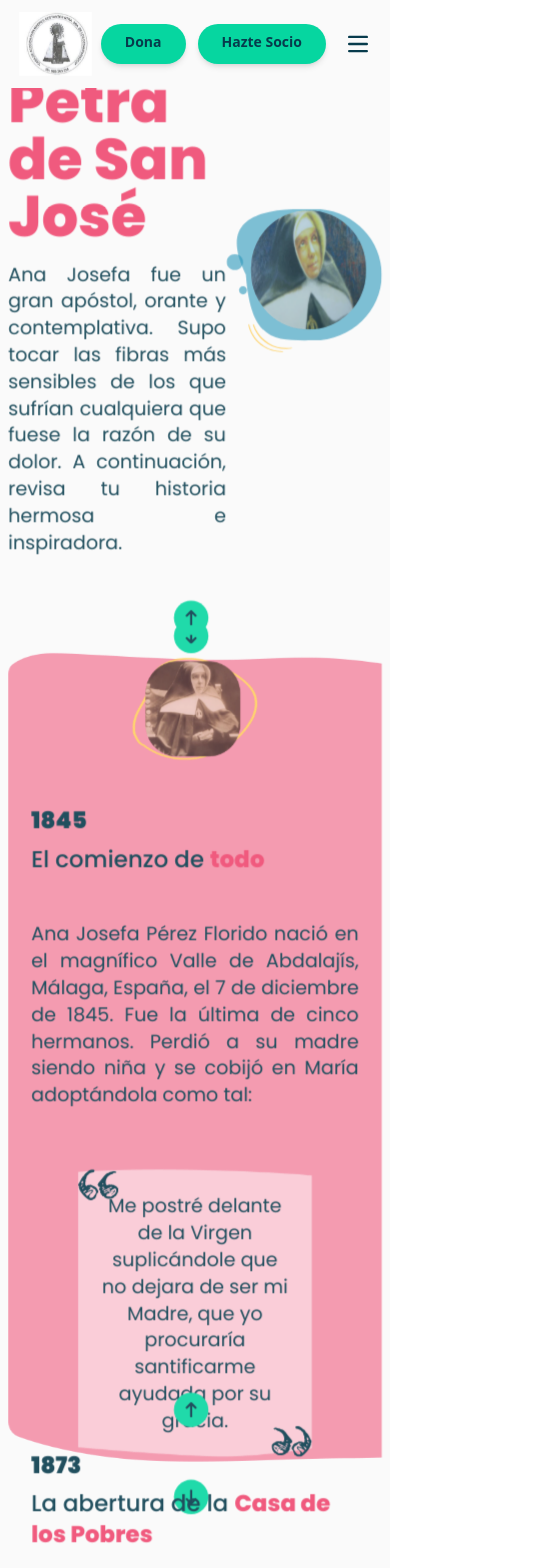
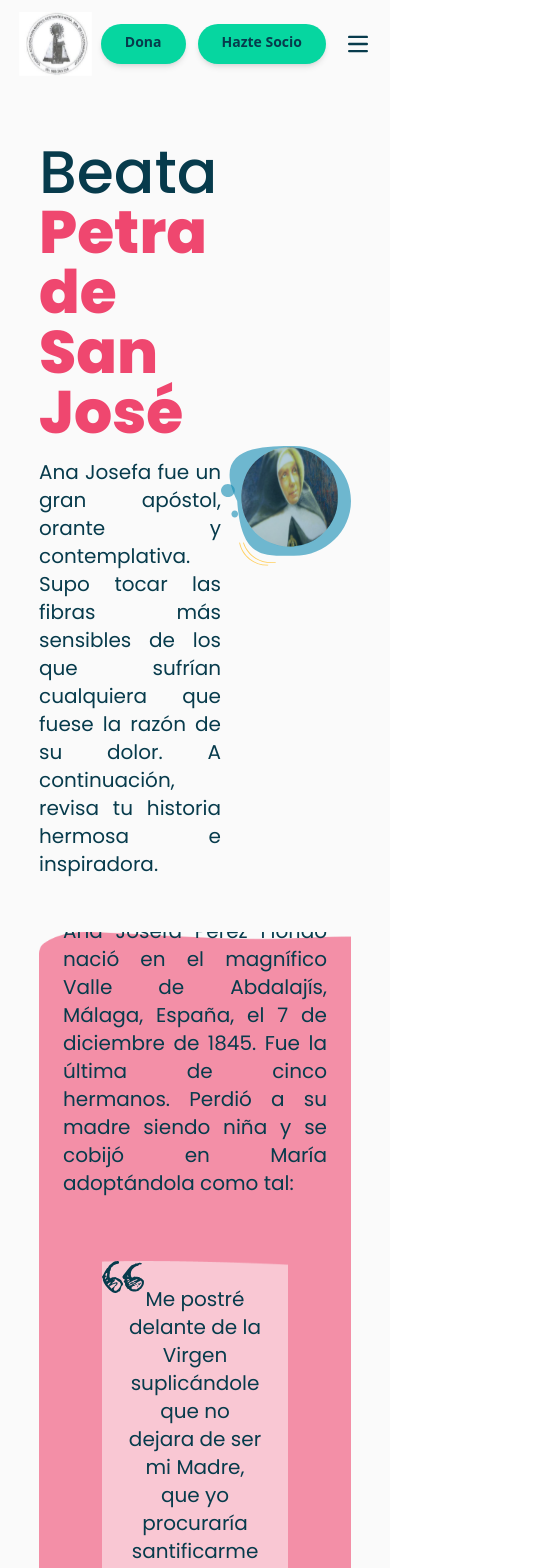
Before and after one commit to vallefarinha/front-casa, a React (Vite) app: page /petra in a window 390 px wide. Shown: the top 1568 px of the page, 538 px wide, since content can reach past the window. Built offline with nearby package versions, Linux system fonts and the light colour scheme.

Commit message:
effect madre petra page and fix home banner

```diff
--- a/src/components/cards/WhatWeDoCard/OurWorkYellow.jsx
+++ b/src/components/cards/WhatWeDoCard/OurWorkYellow.jsx
@@ -5,15 +5,15 @@ import OurWorkText from '../../texts/OurWorkText';
 
 const OurWorkYellow = () => {
   return (
-    <div className="w-full">
+    <div className="w-full h-screen">
       <section className="flex md:w-[80%] mx-auto justify-center items-center">
-        <img src="src\assets\icons\leftBubbles.svg" alt="left bubbles" className="mr-2" />
+        <img src="src\assets\icons\leftBubbles.svg" alt="left bubbles"/>
         <Title
           wordBlue="Nuestro"
           wordPink="trabajo"
           textAlign="text-center"
         />
-        <img src="src\assets\icons\rightBubbles.svg" alt="right bubbles" className="ml-2" />
+        <img src="src\assets\icons\rightBubbles.svg" alt="right bubbles"/>
       </section>
       <OurWorkText />
       <div className="flex flex-col items-center justify-center w-[80%] mx-auto">
--- a/src/components/progressBar/ProgressBar.jsx
+++ /dev/null
@@ -1,34 +0,0 @@
-import { useRef } from "react";
-import "../../App.css";
-import { motion, useScroll, useSpring, useTransform } from "framer-motion";
-import photo1994 from "../../assets/images/photo1994.png";
-
-
-
-const ProgressBar = () => {
-  const ref = useRef();
-
-  const { scrollYProgress } = useScroll({
-    target: ref,
-    offset: ["end end", "start start"],
-  });
-
-  const scaleX = useSpring(scrollYProgress, {
-    stiffness: 100,
-    damping: 30,
-  });
-
-  return (
-    <div className="portfolio" ref={ref}>
-      <div className="progress">
-        <h1>Featured Works</h1>
-        <motion.div style={{ scaleX }} className="progressBar"></motion.div>
-      </div>
-      {items.map((item) => (
-        <Single item={item} key={item.id} />
-      ))}
-    </div>
-  );
-};
-
-export default ProgressBar;
--- a/src/components/sliders/HomeBannerSlider.jsx
+++ b/src/components/sliders/HomeBannerSlider.jsx
@@ -49,7 +49,7 @@ const renderItem = (item) => {
           alt={item.originalAlt}
           srcSet={item.srcSet}
           sizes={item.sizes}
-          style={{ objectFit: 'cover', objectPosition: 'center', maxWidth: '100%', maxHeight: '100%' }}
+          style={{ objectFit: 'cover', objectPosition: 'center', width: '100%', maxHeight: '100%' }}
         />
       </div>
     );
--- a/src/pages/Petra.jsx
+++ b/src/pages/Petra.jsx
@@ -6,41 +6,44 @@ import ArrowButton from "../components/arrowbuttons/ArrowButton.jsx";
 import TitleHistory from "../components/title/TitleHistory.jsx";
 import Number from "../components/title/Number.jsx";
 import Quote from "../components/quote/Quote.jsx";
-import petraImageGreenCircle from "../assets/images/petraImageGreenCircle.png";
+// import petraImageGreenCircle from "../assets/images/petraImageGreenCircle.png";
 import petraImageWithFlower from "../assets/images/petraImageWithFlower.png";
 import photo1994 from "../assets/images/photo1994.png";
-import {motion, useScroll, useTransform} from "framer-motion";
+import { motion, useInView} from "framer-motion";
 import { useRef } from "react";
 
-function Petra() {
-  const wrapperRef = useRef(null);
-
-const {scrollYProgress } = useScroll({
-  target: wrapperRef,
-  offset: ["0 1", "1.33 1"]
-})
-const scaleProgress = useTransform(scrollYProgress, [0,1], [0.8,1]);
-const opacityProgress = useTransform(scrollYProgress, [0,1], [0.5 ,1]);
-
+function Section({ children, className  }) {
+  const ref = useRef(null);
+  const isInView = useInView(ref, { once: true });
 
   return (
+    <section ref={ref} className={className} >
+      <span
+        style={{
+          // transform: isInView ? "none" : "translateY(-200px)",
+          opacity: isInView ? 1 : 0,
+          transition: "all 0.9s 0.5s"
+        }}
+
+      >
+        {children}
+      </span>
+    </section>
+  );
+}
+
+function Petra() {
+  return (
     <>
-       <motion.div
-      style={{
-        scale: scaleProgress,
-        opacity: opacityProgress
-      }}
-      ref={wrapperRef}
-      className="flex-col -mt-96"
-      >
-
-      <section
+    <div className="w-[80%] mx-auto">
+    <Section
         className="h-screen flex flex-col items-center justify-center"
         id="section1"
       >
         <div
-          className="flex items-center h-screen justify-center mt-28"
-          style={{ height: "calc(100vh - 88px)" }}
+          className="flex items-center justify-center"
+                    style={{ height: "calc(100vh - 88px)" }}
+
         >
           <div className="flex-col">
             <Title wordBlue="Beata" wordPink="Petra de San José" />
@@ -56,43 +59,35 @@ const opacityProgress = useTransform(scrollYProgress, [0,1], [0.5 ,1]);
           <img src={imageMadrePetra} alt="madre petra" className="w-5/12"/>
         </div>
         <div>
-          <ArrowButton
-            rotate={"down"}
-            onClick={() => scrollToSection("section2")}
-          />
         </div>
-      </section>
+      </Section>
 
-      <section
-      style={{
-        scale: scrollYProgress,
-      }}
-
-        className="h-screen bg-bgPinkPetra1 bg-cover flex flex-col items-center justify-center"
+      <Section
+        className="h-screen bg-bgPinkPetra1 bg-cover flex flex-col items-center justify-center overflow-y-auto"
         id="section2"
       >
         <div
-          className="flex flex-col h-screen items-center justify-center z-10 py-6"
-          style={{ height: "calc(100vh - 88px)" }}
+          className="flex flex-col h-screen items-center justify-center z-10"
         >
-          <div>
-            {" "}
-            <ArrowButton
-              rotate={"up"}
-              onClick={() => scrollToSection("section1")}
-            />
-          </div>
-          <img
+        <motion.div
+          initial={{y: -250}}
+          animate={{y: 0}}
+          transition={{delay: 1.5, duration: 2}}
+          className="flex justify-center"
+          viewport={{ amount: "all" }}
+          >
+
+         <img
             src={madreYellowcircle}
             alt="madre petra"
-            className="w-2/6 my-6"
+            className="w-2/6 mt-52"
           />
-          <div className="flex-col w-full p-6">
+                 </motion.div>
+          <div className="flex-col w-full pl-6">
             <Number wordBlue="1845" />
             <TitleHistory
               wordBlue="El comienzo de"
               wordPink="todo"
-              className="mb-4 text-left"
             />
           </div>
           <div className="text-center">
@@ -109,15 +104,15 @@ const opacityProgress = useTransform(scrollYProgress, [0,1], [0.5 ,1]);
               bgClass="bg-bgQuote"
             />
           </div>
-          <div>
-            <ArrowButton
-              rotate={"down"}
-              onClick={() => scrollToSection("section3")}/>{" "}
+          <div className="text-center">
+            <p className="text-xl md:text-xl lg:text-xl text-justify p-6 font-poppinsRegular text-LetterColor mb-4">
+            Aunque heredó la fe de sus padres, crecía sin que nada hiciera pensar que su vida iba a dar un giro hacia la consagración. De hecho, se prometió con José Mir, un muchacho del pueblo. Rompió con él para seguir a Cristo: la gracia me solicitaba, explicó con posterioridad. Su padre no compartía su idea de ingresar en un convento, por lo que ese anhelo solo pudo hacerlo realidad cuando falleció.
+            </p>
           </div>
         </div>
-      </section>
+      </Section>
 
-      <section
+      <Section
         className="h-screen flex flex-col items-center justify-center"
         id="section3"
       >
@@ -125,12 +120,6 @@ const opacityProgress = useTransform(scrollYProgress, [0,1], [0.5 ,1]);
           className="h-screen flex flex-col items-center justify-center z-10 py-6"
           style={{ height: "calc(100vh - 88px)" }}
         >
-          <div>
-            <ArrowButton
-              rotate={"up"}
-              onClick={() => scrollToSection("section2")}
-            />
-          </div>
           <div className="flex-col w-full p-6">
             <Number wordBlue="1873" />
             <TitleHistory
@@ -153,35 +142,23 @@ const opacityProgress = useTransform(scrollYProgress, [0,1], [0.5 ,1]);
             Rafaela; todas fueron conocidas entre el vecindario como Hermanitas
             de los Pobres.
           </p>
-          <div>
-            <ArrowButton
-              rotate={"down"}
-              onClick={() => scrollToSection("section4")}
-            />{" "}
-          </div>
         </div>
-      </section>
+      </Section>
 
-      <section
-        className="h-screen bg-bgPinkPetra2 bg-cover flex flex-col items-center justify-center py-6"
+      <Section
+        className="h-screen flex flex-col items-center justify-center py-6 bg-bgPinkPetra2 bg-cover"
         id="section4"
       >
-        <div>
-          <ArrowButton
-            rotate={"up"}
-            onClick={() => scrollToSection("section3")}
-          />{" "}
-        </div>
         <div
           className=" h-screen flex items-center w-full p-6 justify-between"
           style={{ height: "calc(100vh - 88px)" }}
         >
-          <div className="flex-col">
-            <Number wordBlue="1878" paddingClass="p-6" />
+          <div className="flex-col w-3/4">
+            <Number wordBlue="1878" paddingClass="pl-6" />
             <TitleHistory
               wordBlue="Ingresión en la"
               wordPink="Congregación de las Mercedarias de la Caridad"
-              paddingClass="p-6"
+              paddingClass="pl-6"
             />
             <p className="text-xl md:text-xl lg:text-xl text-justify p-6 font-poppinsRegular text-LetterColor mb-4">
               En 1878, después de morir su padre, fiel al sentimiento que latía
@@ -193,32 +170,30 @@ const opacityProgress = useTransform(scrollYProgress, [0,1], [0.5 ,1]);
               años al frente de la casa abierta en el Valle de Abdalajís.
             </p>
           </div>
+          <motion.div
+           initial={{x: 250}}
+           animate={{x: 0}}
+           transition={{duration: 2}}
+           className="flex-col justify-center w-2/4"
+           >
+
           <img
-            src={petraImageGreenCircle}
+            src={madreYellowcircle}
             alt="madre petra"
-            className="mb-4 h-72 my-4 float-end"
-          />{" "}
+            className="mb-4 my-4 float-end"
+          />
+          </motion.div>
         </div>
-        <div>
-          <ArrowButton
-            rotate={"down"}
-            onClick={() => scrollToSection("section5")}
-          />{" "}
-        </div>
-      </section>
+      </Section>
 
-      <section
+      <Section
         className="h-screen flex flex-col items-center justify-center"
         id="section5"
       >
         <div
-          className="h-screen flex flex-col items-center justify-center z-10 py-6"
+          className="flex flex-col items-center justify-center z-10 py-6"
           style={{ height: "calc(100vh - 88px)" }}
         >
-          <ArrowButton
-            rotate={"up"}
-            onClick={() => scrollToSection("section4")}
-          />
           <div className="flex-col w-full p-6">
             <Number wordBlue="1881" />
             <TitleHistory
@@ -245,23 +220,15 @@ const opacityProgress = useTransform(scrollYProgress, [0,1], [0.5 ,1]);
             Juan Bautista, de Vélez-Málaga y tomó el nombre religioso de Petra
             de San José.
           </p>
-          <ArrowButton
-            rotate={"down"}
-            onClick={() => scrollToSection("section6")}
-          />
+
         </div>
-      </section>
+      </Section>
 
-      <section
+      <Section
         className="h-screen bg-bgPinkPetra1 bg-cover flex flex-col items-center py-6 overflow-y-auto"
         id="section6"
       >
-        <div>
-          <ArrowButton
-            rotate={"up"}
-            onClick={() => scrollToSection("section5")}
-          />{" "}
-        </div>
+
         <div className="w-full p-6">
             <Number wordBlue="1892" />
             <TitleHistory
@@ -270,9 +237,7 @@ const opacityProgress = useTransform(scrollYProgress, [0,1], [0.5 ,1]);
               className="mb-4 text-left"
             />
           </div>
-        <div className="h-screen flex flex-col items-center justify-center z-10 py-6">
-
-
+        <div className="flex flex-col items-center justify-center z-10 py-6">
           <div className="text-center">
           <img
             src={petraImageWithFlower}
@@ -308,29 +273,17 @@ const opacityProgress = useTransform(scrollYProgress, [0,1], [0.5 ,1]);
           </div>
 
           <div className="w-3/4 text-center"></div>
-          <div>
-            <ArrowButton
-              rotate={"down"}
-              onClick={() => scrollToSection("section7")}
-            />{" "}
-          </div>
         </div>
-      </section>
+      </Section>
 
-      <section
+      <Section
         className="h-screen flex flex-col items-center justify-center"
         id="section7"
       >
         <div
-          className="h-screen flex flex-col items-center justify-center z-10 py-6"
+          className="flex flex-col items-center justify-center z-10 py-6"
           style={{ height: "calc(100vh - 88px)" }}
         >
-          <div>
-            <ArrowButton
-              rotate={"up"}
-              onClick={() => scrollToSection("section6")}
-            />{" "}
-          </div>
           <div className="flex-col w-full p-6">
             <Number wordBlue="1906" />
             <TitleHistory
@@ -353,27 +306,15 @@ const opacityProgress = useTransform(scrollYProgress, [0,1], [0.5 ,1]);
               bgClass="bg-bgQuotePink"
             />
           </div>
-          <div>
-            <ArrowButton
-              rotate={"down"}
-              onClick={() => scrollToSection("section8")}
-            />{" "}
-          </div>
         </div>
-      </section>
+      </Section>
 
-      <section
-        className="h-screen bg-bgPinkPetra4 flex flex-col items-center justify-center py-6"
+      <Section
+        className="h-screen bg-bgPinkPetra4 bg-cover flex flex-col items-center justify-center py-6"
         style={{ height: "calc(100vh - 88px)" }}
         id="section8"
       >
-        <div>
-          <ArrowButton
-            rotate={"up"}
-            onClick={() => scrollToSection("section7")}
-          />{" "}
-        </div>
-        <div className="h-screen flex items-center w-full p-6 justify-between">
+        <div className="flex items-center w-full p-6 justify-between">
           <div className="flex-col">
             <Number wordBlue="1994" />
             <TitleHistory
@@ -405,14 +346,15 @@ const opacityProgress = useTransform(scrollYProgress, [0,1], [0.5 ,1]);
             Juan Pablo II la beatificó el 16 de octubre de 1994.
           </p>
         </div>
-        <div>
+        <div className="flex justify-center mb-8">
           <ArrowButton
             rotate={"up"}
             onClick={() => scrollToSection("section1")}
           />{" "}
         </div>
-      </section>
-      </motion.div>
+      </Section>
+
+    </div>
 
     </>
   );
```
